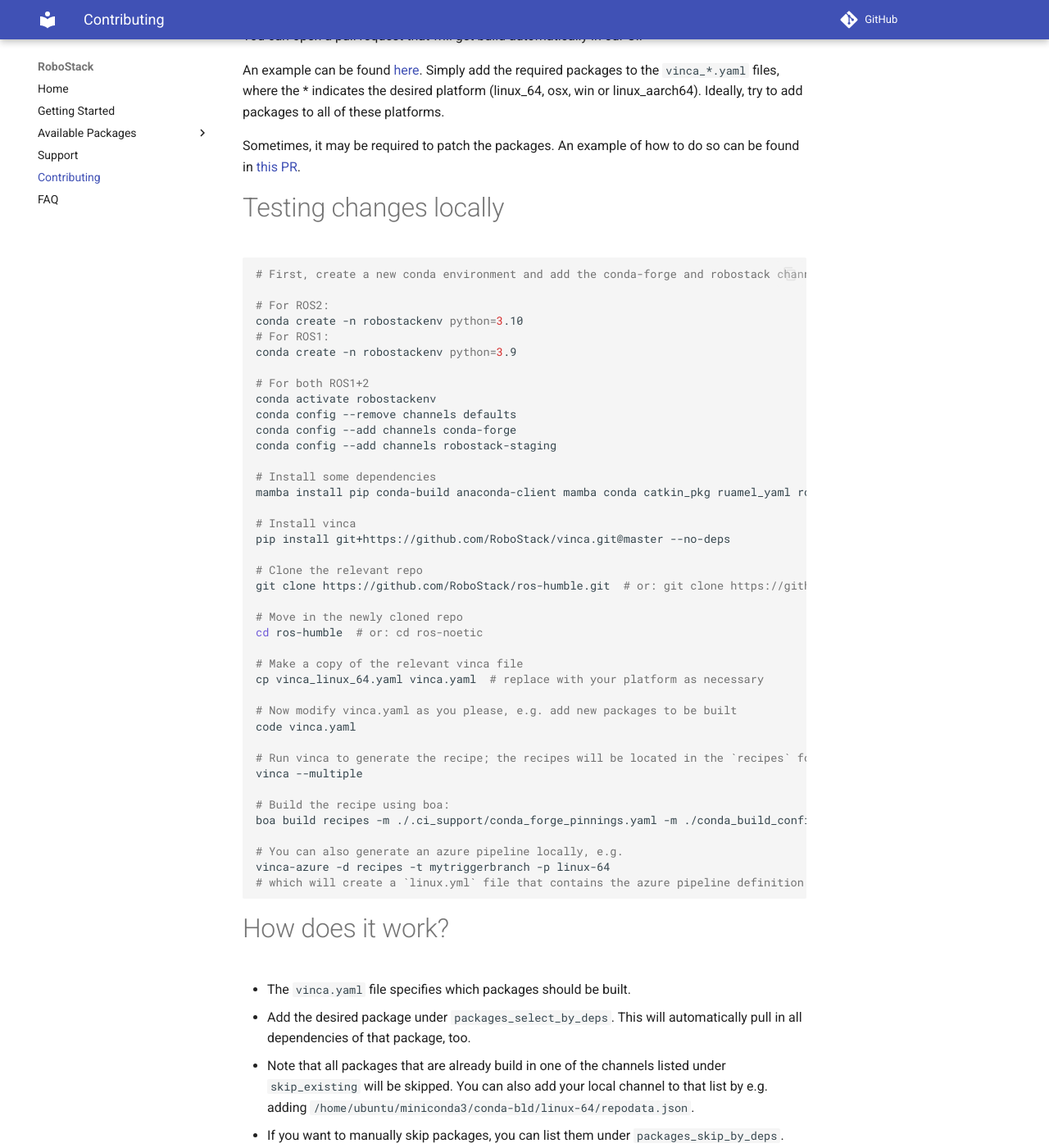
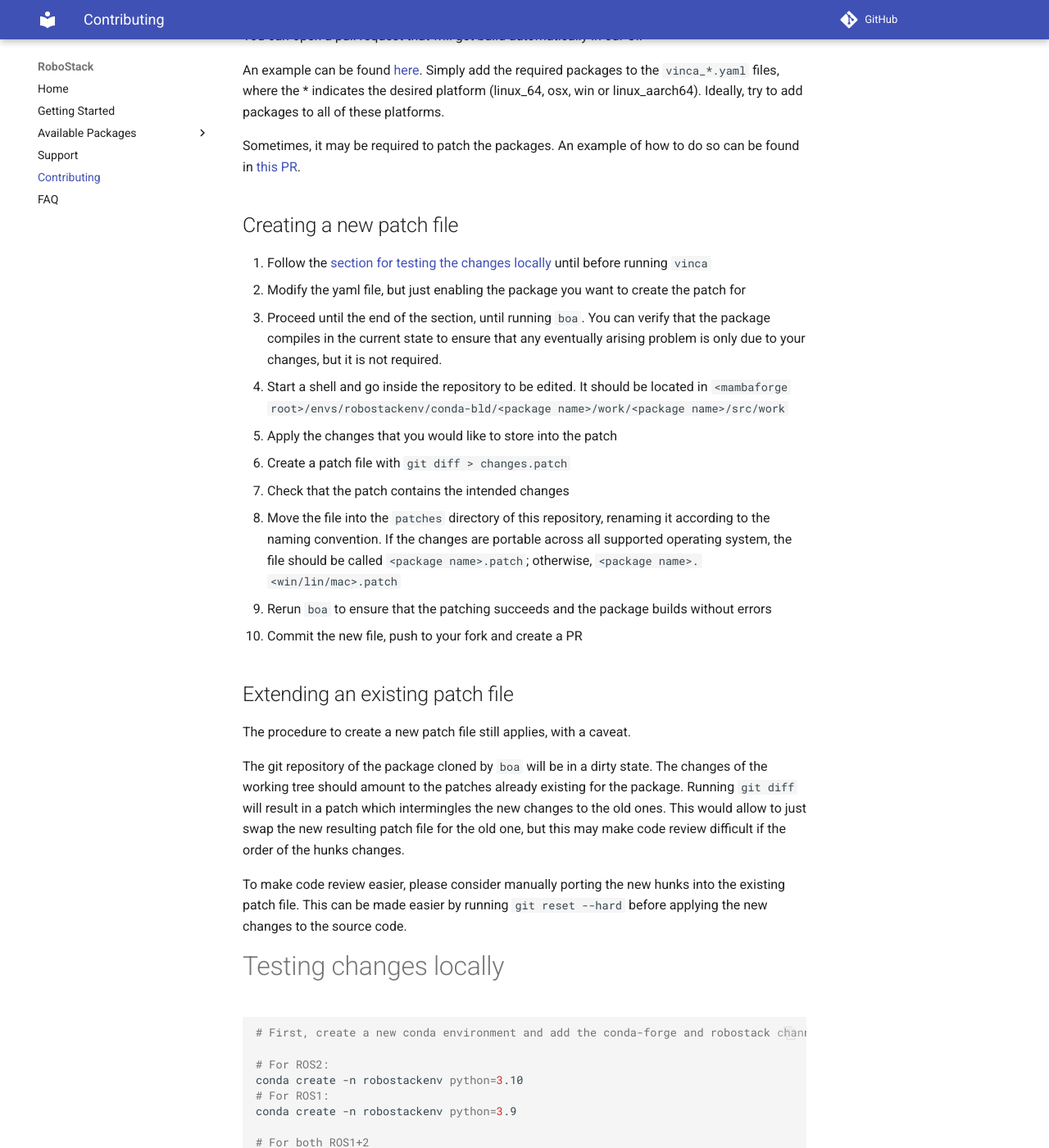
Before and after one commit to RoboStack/robostack.github.io, an MkDocs documentation site: the page built from docs/Contributing.md, in a window 1280 px wide and 1400 px high, scrolled down 515 px. Shown: the whole window at 82% size. Built offline with MkDocs 1.6.1 and Material for MkDocs 9.7.7, drawn with Linux system fonts in a browser that asks for light colours; comment, search, counter and statistics services are not loaded.

Commit message:
Extend CONTRIBUTING.md with how to create/extend patch files

```diff
--- a/docs/Contributing.md
+++ b/docs/Contributing.md
@@ -21,6 +21,27 @@
 
 Sometimes, it may be required to patch the packages. An example of how to do so can be found in [this PR](https://github.com/RoboStack/ros-noetic/pull/32).
 
+## Creating a new patch file
+
+1. Follow the [section for testing the changes locally](#Testing-changes-locally) until before running `vinca`
+2. Modify the yaml file, but just enabling the package you want to create the patch for
+3. Proceed until the end of the section, until running `boa`. You can verify that the package compiles in the current state to ensure that any eventually arising problem is only due to your changes, but it is not required.
+4. Start a shell and go inside the repository to be edited. It should be located in `<mambaforge root>/envs/robostackenv/conda-bld/<package name>/work/<package name>/src/work`
+5. Apply the changes that you would like to store into the patch
+6. Create a patch file with `git diff > changes.patch`
+7. Check that the patch contains the intended changes
+8. Move the file into the `patches` directory of this repository, renaming it according to the naming convention. If the changes are portable across all supported operating system, the file should be called `<package name>.patch`; otherwise, `<package name>.<win/lin/mac>.patch`
+9. Rerun `boa` to ensure that the patching succeeds and the package builds without errors
+10. Commit the new file, push to your fork and create a PR
+
+## Extending an existing patch file
+
+The procedure to create a new patch file still applies, with a caveat.
+
+The git repository of the package cloned by `boa` will be in a dirty state. The changes of the working tree should amount to the patches already existing for the package.
+Running `git diff` will result in a patch which intermingles the new changes to the old ones. This would allow to just swap the new resulting patch file for the old one, but this may make code review difficult if the order of the hunks changes.
+
+To make code review easier, please consider manually porting the new hunks into the existing patch file. This can be made easier by running `git reset --hard` before applying the new changes to the source code.
 
 # Testing changes locally
 
```
